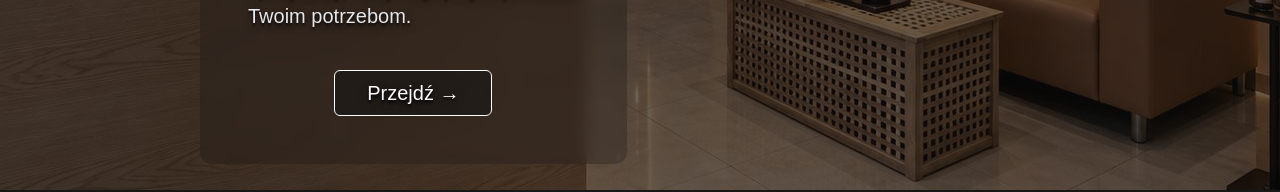
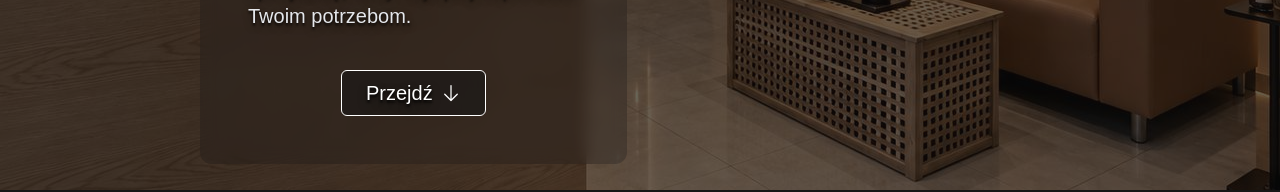
Before and after one commit to crynfour4/in-color, a Next.js app: page / in a window 1280 px wide. Shown: the part 642-834 px from the top of the page. Built offline with nearby package versions, Linux system fonts and the light colour scheme; a web font is replaced by a local one.

Commit message:
feat: change icon inside a button in a hero section

```diff
--- a/app/components/hero/Hero.tsx
+++ b/app/components/hero/Hero.tsx
@@ -1,3 +1,5 @@
+import { ArrowDownIcon } from '@heroicons/react/24/outline';
+
 const Hero: React.FC = () => {
     return (
         <div className="relative w-full min-h-[85vh] lg:min-h-[95vh] flex items-center overflow-hidden">
@@ -18,8 +20,11 @@ const Hero: React.FC = () => {
                     <p className="text-gray-200">
                         Poznaj nasz zespół i wybierz specjalistę, który najlepiej odpowiada Twoim potrzebom.
                     </p>
-                    <a href="#zespol" className="bg-stone-900/70 px-10 py-3 lg:px-8 lg:py-2 rounded-md border mx-auto cursor-pointer text-shadow-lg/50 my-6 lg:my-2 transition-all duration-300 ease-out hover:scale-105 active:scale-95">
-                        Przejdź →
+                    <a
+                        href="#zespol"
+                        className="flex flex-row items-center gap-2 bg-stone-900/70 px-6 py-2 rounded-md border mx-auto cursor-pointer text-shadow-lg/50 my-6 lg:my-2 transition-all duration-300 ease-out hover:scale-105 active:scale-95">
+                            Przejdź
+                            <ArrowDownIcon className='size-5'/>
                     </a>
                 </div>
             </div>
```
